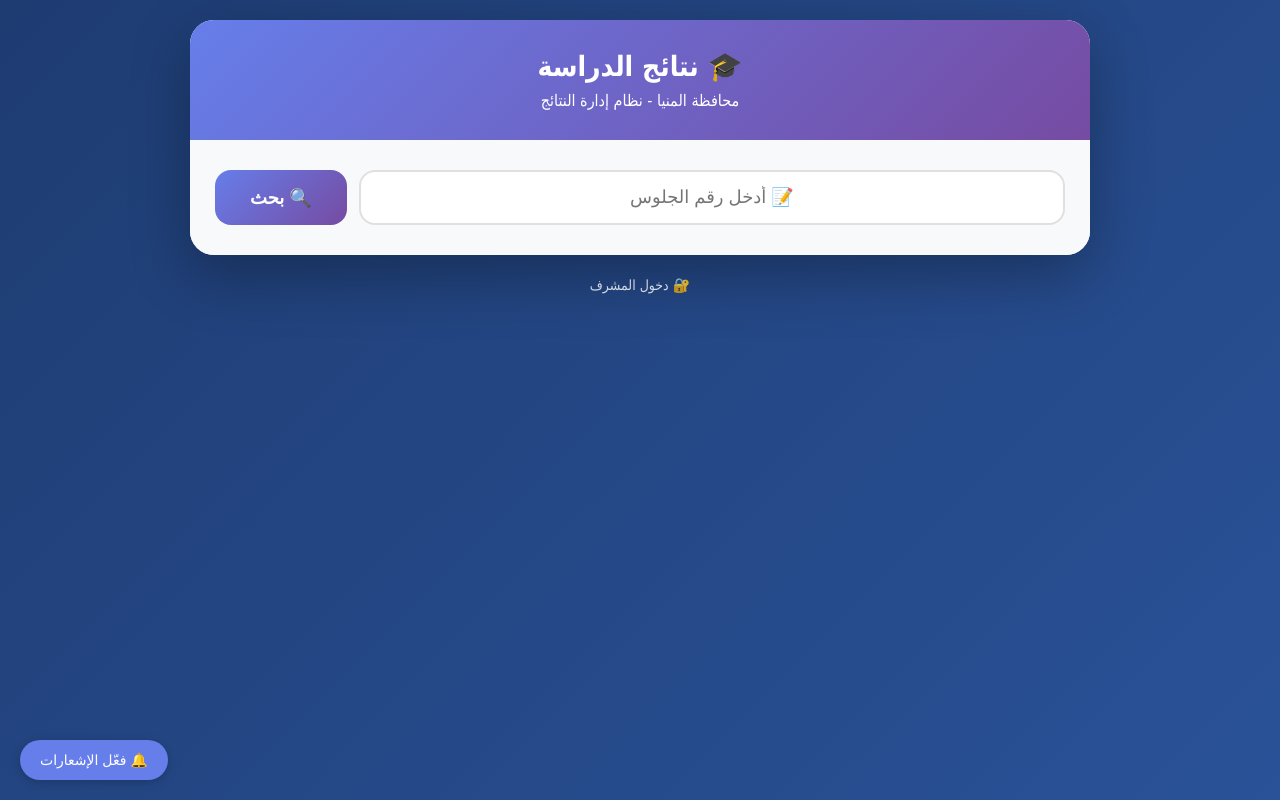
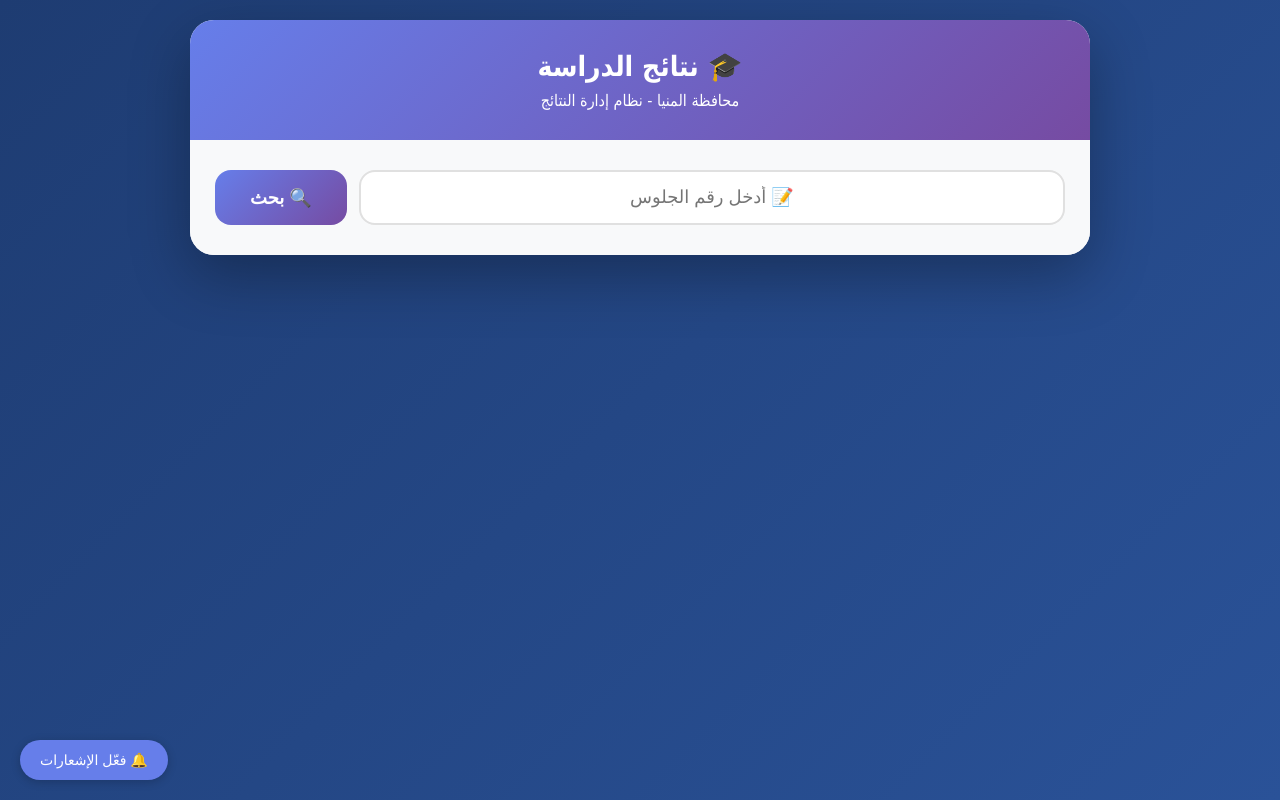
Before and after one commit to johnlatif16/result-menia, a website: page public/index.html in a window 1280 px wide. Drawn offline with Linux system fonts and the light colour scheme.

Commit message:
Update index.html

```diff
--- a/public/index.html
+++ b/public/index.html
@@ -116,10 +116,6 @@
             </div>
             <div id="result" class="result-box"></div>
         </div>
-        <div class="admin-link">
-            <a href="/login.html">🔐 دخول المشرف</a>
-        </div>
-    </div>
 
     <script>
         let settings = { mainSubjects: [], extraSubjects: [], term: 'first' };
```
